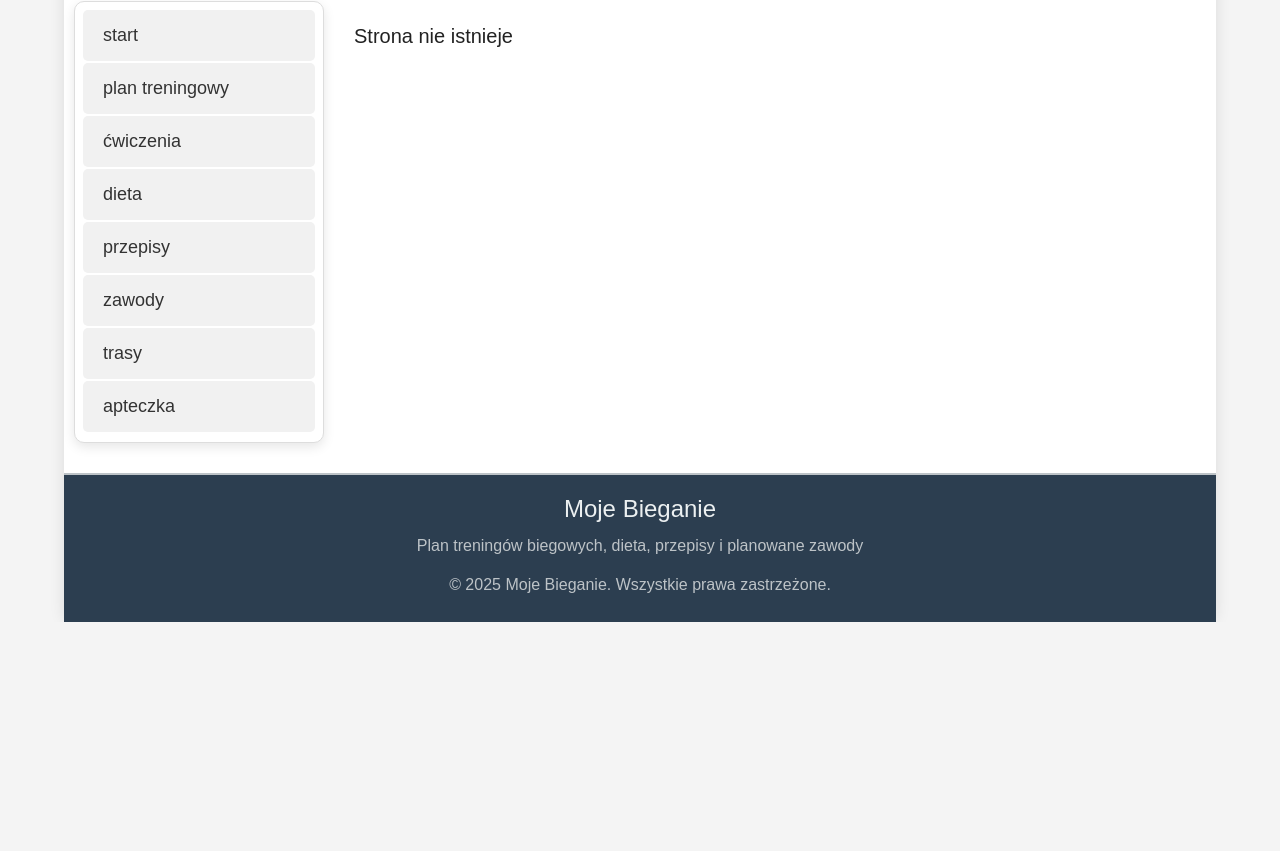
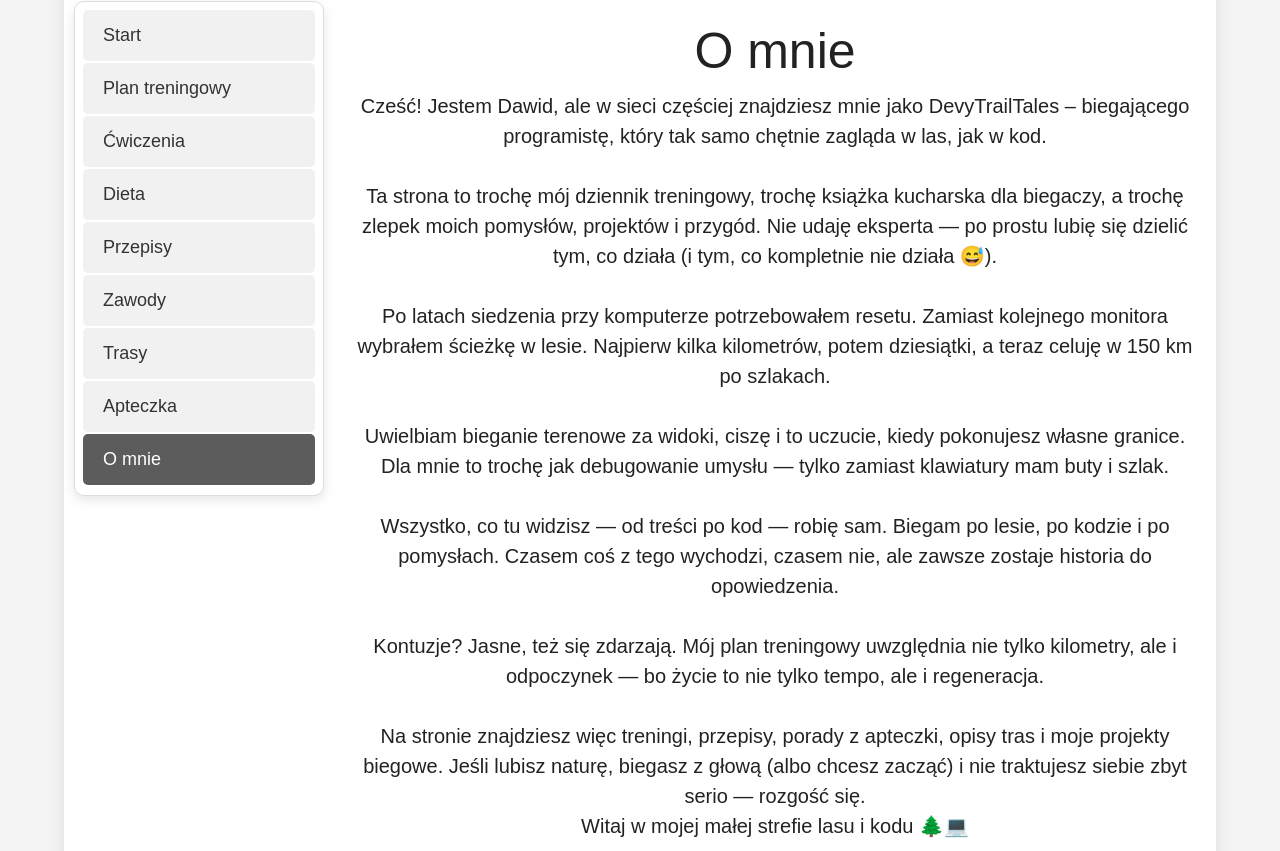
Before and after one commit to DevyWhite/bieganie-treningi-dieta, a React (Create React App) app: page /o-mnie in a window 1280 px wide. Shown: the part 329-1180 px from the top of the page. Before the commit the page ends 951 px from the top, so only its background shows below. Built offline with nearby package versions, Linux system fonts and the light colour scheme.

Commit message:
add AboutMe section with updated homepage tagline

```diff
--- a/src/major/Header.js
+++ b/src/major/Header.js
@@ -7,7 +7,7 @@ import img3 from "../images/heder/runer2.jpeg";
 
 // Lista komponentów
 const list = [
-   { name: "Witaj na stronie!", path: "/" },
+   { name: "Trail w dzień, debug w nocy", path: "/" },
    { name: "Plan Treningowy", path: "/treningi" },
    { name: "Dieta", path: "/dieta" },
    { name: "Przepisy", path: "/przepisy" },
@@ -43,7 +43,7 @@ const Header = () => {
       }
 
       const currentItem = list.find((item) => item.path === location.pathname);
-      return currentItem ? currentItem.name : "Witaj na stronie!";
+      return currentItem ? currentItem.name : "Trail w dzień, debug w nocy";
    };
 
    return (
--- a/src/major/Navigation.js
+++ b/src/major/Navigation.js
@@ -3,14 +3,15 @@ import { NavLink } from "react-router-dom";
 import "../styles/Navigation.css";
 
 const list = [
-   { name: "start", path: "/" },
-   { name: "plan treningowy", path: "/treningi" },
-   { name: "ćwiczenia", path: "/cwiczenia" },
-   { name: "dieta", path: "/dieta" },
-   { name: "przepisy", path: "/przepisy" },
-   { name: "zawody", path: "/zawody-biegowe" },
-   { name: "trasy", path: "/trasy-biegowe" },
-   { name: "apteczka", path: "/apteczka" },
+   { name: "Start", path: "/" },
+   { name: "Plan treningowy", path: "/treningi" },
+   { name: "Ćwiczenia", path: "/cwiczenia" },
+   { name: "Dieta", path: "/dieta" },
+   { name: "Przepisy", path: "/przepisy" },
+   { name: "Zawody", path: "/zawody-biegowe" },
+   { name: "Trasy", path: "/trasy-biegowe" },
+   { name: "Apteczka", path: "/apteczka" },
+   { name: "O mnie", path: "/o-mnie" },
 ];
 
 const Navigation = () => {
--- a/src/major/Page.js
+++ b/src/major/Page.js
@@ -22,6 +22,7 @@ import Core from "../pages/Core";
 import Stretching from "../pages/Stretching";
 import Injury from "../pages/Injury";
 import Mobilizacja from "../pages/Mobilizacja";
+import About from "../pages/About";
 
 const Page = () => {
    return (
@@ -37,6 +38,9 @@ const Page = () => {
          <Route path='/apteczka' element={<Apteczka />} />
          <Route path='/zawody-biegowe' element={<ZawodyBiegowe />} />
          <Route path='/trasy-biegowe' element={<TrasyBiegowe />} />
+
+         {/* strona o mnie */}
+         <Route path='/o-mnie' element={<About />} />
 
          {/* Strona główna dla listy przepisów */}
          <Route path='/przepisy' element={<Przepisy />} />
--- /dev/null
+++ b/src/pages/About.jsx
@@ -0,0 +1,58 @@
+import React from "react";
+
+export default function About() {
+   return (
+      <section className='max-w-3xl mx-auto px-6 py-12 text-center'>
+         <h1 className='text-3xl font-bold mb-8'>O mnie</h1>
+         <p className='text-lg text-gray-700 mb-4'>
+            Cześć! Jestem <span className='font-semibold'>Dawid</span>, ale w
+            sieci częściej znajdziesz mnie jako{" "}
+            <span className='font-semibold'>DevyTrailTales</span> – biegającego
+            programistę, który tak samo chętnie zagląda w las, jak w kod.
+         </p>
+         <p className='text-lg text-gray-700 mb-4'>
+            Ta strona to trochę{" "}
+            <span className='italic'>mój dziennik treningowy</span>, trochę{" "}
+            <span className='italic'>książka kucharska dla biegaczy</span>, a
+            trochę{" "}
+            <span className='italic'>
+               zlepek moich pomysłów, projektów i przygód
+            </span>
+            . Nie udaję eksperta — po prostu lubię się dzielić tym, co działa (i
+            tym, co kompletnie nie działa 😅).
+         </p>
+         <p className='text-lg text-gray-700 mb-4'>
+            Po latach siedzenia przy komputerze potrzebowałem resetu. Zamiast
+            kolejnego monitora wybrałem ścieżkę w lesie. Najpierw kilka
+            kilometrów, potem dziesiątki, a teraz celuję w{" "}
+            <span className='font-semibold'>150 km po szlakach</span>.
+         </p>
+         <p className='text-lg text-gray-700 mb-4'>
+            Uwielbiam bieganie terenowe za widoki, ciszę i to uczucie, kiedy
+            pokonujesz własne granice. Dla mnie to trochę jak{" "}
+            <span className='italic'>debugowanie umysłu</span> — tylko zamiast
+            klawiatury mam buty i szlak.
+         </p>
+         <p className='text-lg text-gray-700 mb-4'>
+            Wszystko, co tu widzisz — od treści po kod — robię sam. Biegam po
+            lesie, po kodzie i po pomysłach. Czasem coś z tego wychodzi, czasem
+            nie, ale zawsze zostaje historia do opowiedzenia.
+         </p>
+         <p className='text-lg text-gray-700 mb-4'>
+            Kontuzje? Jasne, też się zdarzają. Mój plan treningowy uwzględnia
+            nie tylko kilometry, ale i odpoczynek — bo życie to nie tylko tempo,
+            ale i regeneracja.
+         </p>
+         <p className='text-lg text-gray-700'>
+            Na stronie znajdziesz więc treningi, przepisy, porady z apteczki,
+            opisy tras i moje projekty biegowe. Jeśli lubisz naturę, biegasz z
+            głową (albo chcesz zacząć) i nie traktujesz siebie zbyt serio —
+            rozgość się.
+            <br />
+            <span className='text-xl font-semibold mt-4 block'>
+               Witaj w mojej małej strefie lasu i kodu 🌲💻
+            </span>
+         </p>
+      </section>
+   );
+}
```
